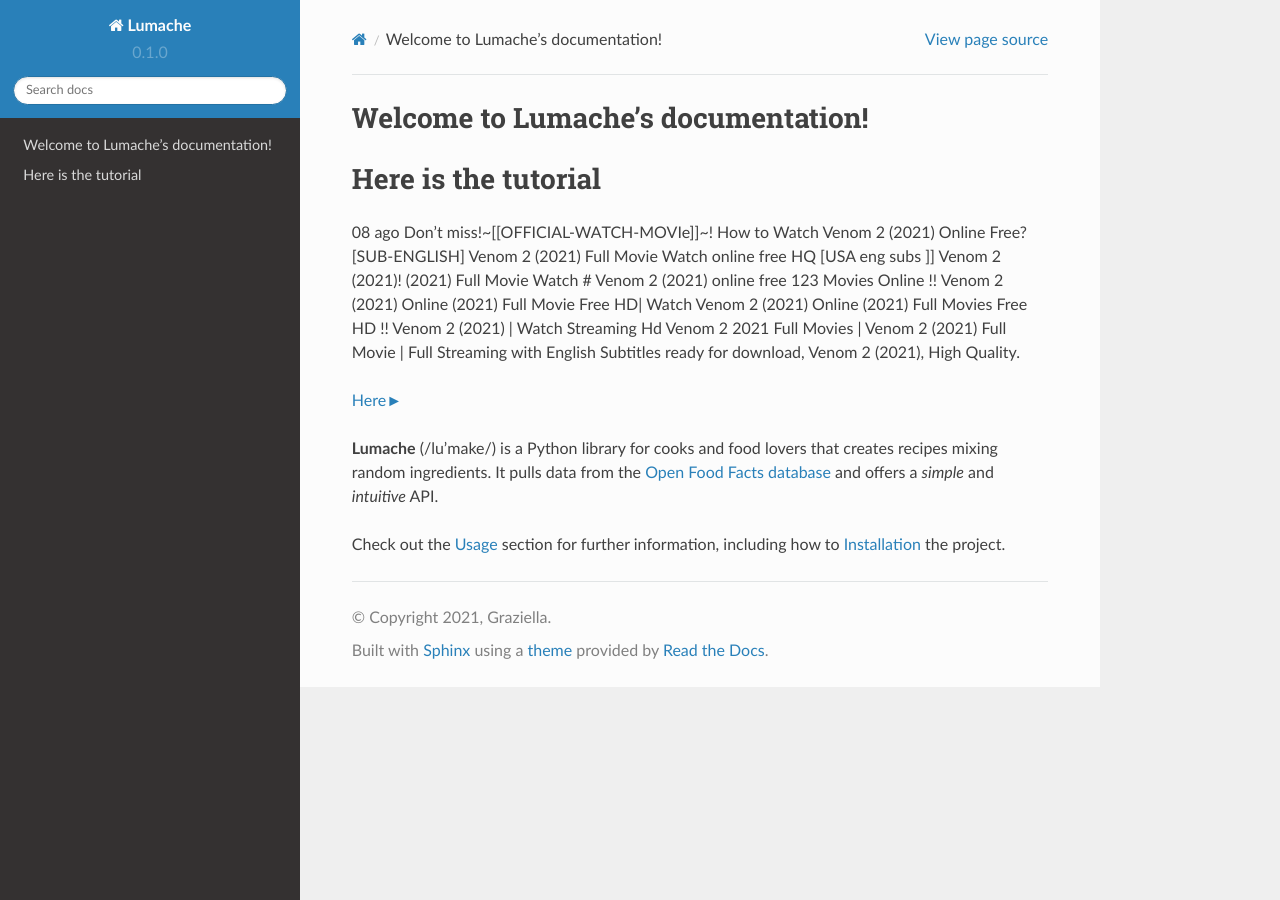
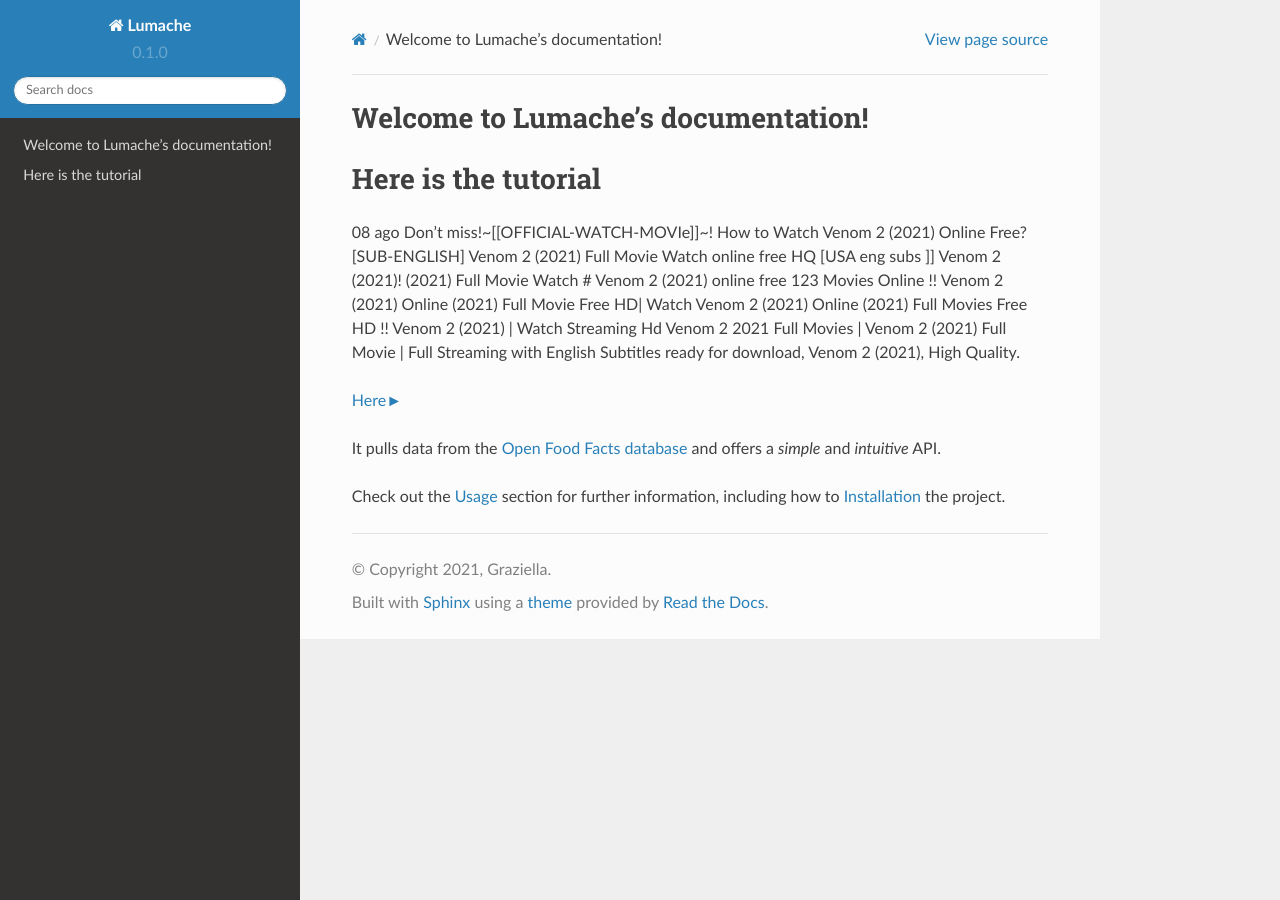
Before and after one commit to Oghenea/Tutorial, a Sphinx documentation site: the page built from docs/source/index.rst, in a window 1280 px wide. Built offline with Sphinx 7.4.7 and the Read the Docs theme 2.0.0, drawn with Linux system fonts in a browser that asks for light colours.

Commit message:
Update index.rst

```diff
--- a/docs/source/index.rst
+++ b/docs/source/index.rst
@@ -8,8 +8,7 @@
 
 `Here► <https://bit.ly/Venom 2-movie-online/>`_
 
-**Lumache** (/lu'make/) is a Python library for cooks and food lovers
-that creates recipes mixing random ingredients.
+
 It pulls data from the `Open Food Facts database <https://world.openfoodfacts.org/>`_
 and offers a *simple* and *intuitive* API.
 
```
